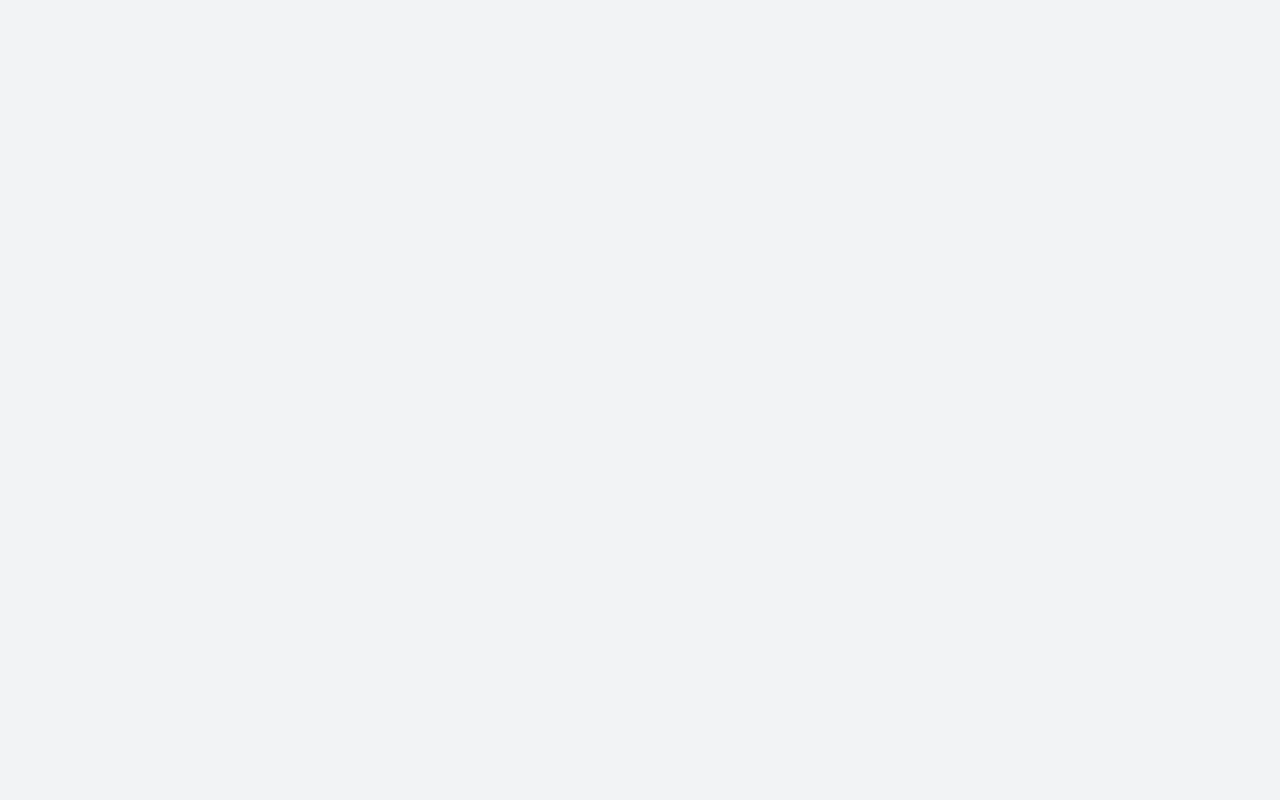
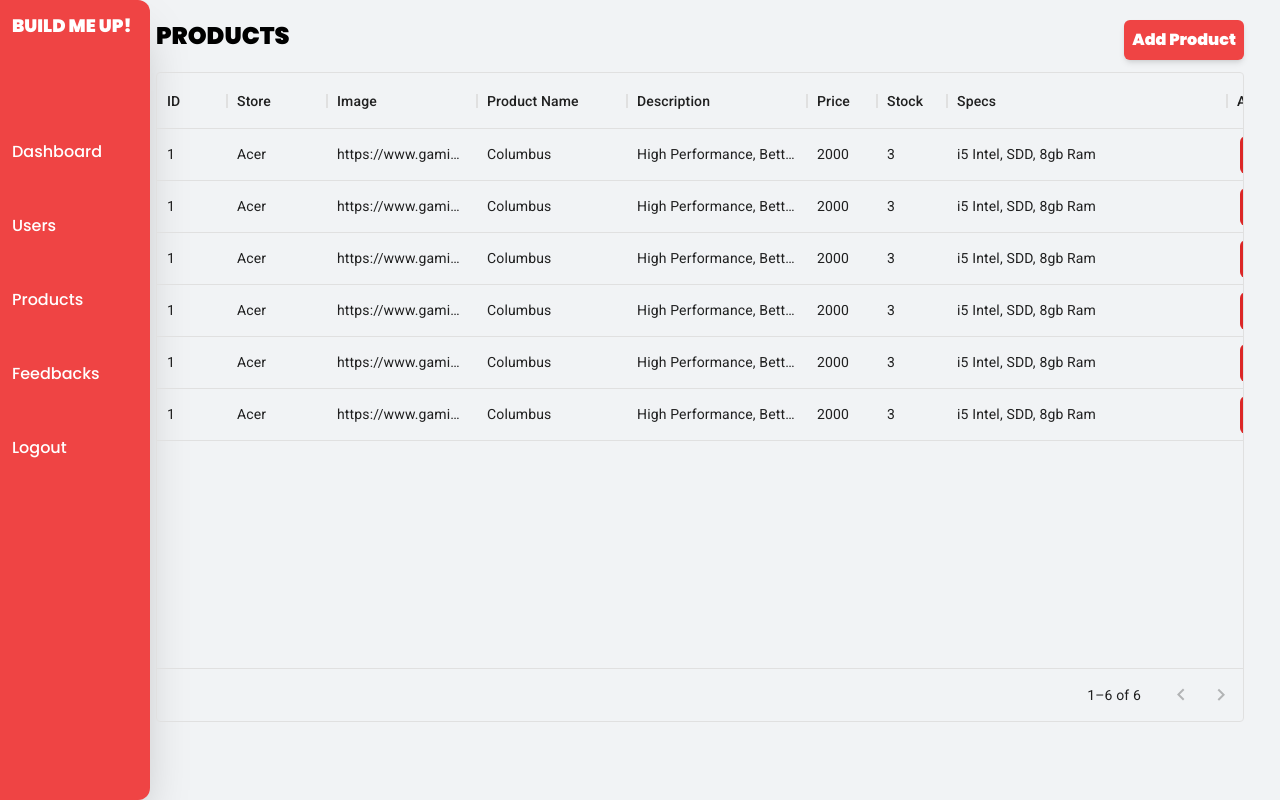
Before and after one commit to drewid25/Hackaton-BuildMeUp, a React (Create React App) app: page /productList in a window 1280 px wide. Before the commit this address had no page. Built offline with nearby package versions, Linux system fonts and the light colour scheme; a web font is replaced by a local one.

Commit message:
Admin moved to src

```diff
--- a/package.json
+++ b/package.json
@@ -4,6 +4,8 @@
   "description": "This project was bootstrapped with [Create React App](https://github.com/facebook/create-react-app).",
   "main": "postcss.config.js",
   "dependencies": {
+    "@emotion/react": "^11.10.0",
+    "@emotion/styled": "^11.10.0",
     "@headlessui/react": "^1.6.6",
     "@heroicons/react": "^1.0.6",
     "@mui/x-data-grid": "^5.15.1",
--- a/src/App.js
+++ b/src/App.js
@@ -5,6 +5,8 @@ import Checkout from "./pages/checkout/Checkout";
 import Register from "./pages/register/Register";
 import Product from "./pages/product/Product";
 import Verify from './pages/Verify';
+import Products from './admin/Products';
+import Users from './admin/Users';
 // import Admin from './admin/Admin';
 
 
@@ -19,9 +21,11 @@ function App() {
         <Route path="/product" element={<Product/>}/>
         <Route path="/checkout" element={<Checkout/>}/>
         <Route path="/verify" element={<Verify/>} />
+        <Route path="/userList" element={<Users/>} />
+        <Route path="/productList" element={<Products/>} />
         {/* <Route path='/admin' element={<Admin />} /> */}
 
-    </Routes>
+      </Routes>
     </BrowserRouter>
 
 
--- a/src/admin/Admin.jsx
+++ b/src/admin/Admin.jsx
@@ -1,9 +1,10 @@
 import React from 'react'
+import Sidebar from './Sidebar'
 
 export default function Admin() {
   return (
     <div>
-        {/* side navbar */}
+        <Sidebar/>
         {/* Content like (userlist or add product) */}
     </div>
   )
--- a/src/admin/Products.jsx
+++ b/src/admin/Products.jsx
@@ -0,0 +1,87 @@
+import React from 'react'
+import Sidebar from './Sidebar';
+import { DataGrid } from '@mui/x-data-grid';
+
+const columns = [
+    { field: 'id', headerName: 'ID', width: 70 },
+    { field: 'store', headerName: 'Store', width: 100 },
+    { field: 'image', headerName: 'Image', width: 150 },
+    { field: 'productName', headerName: 'Product Name', width: 150 },
+    { field: 'description', headerName: 'Description', width: 180 },
+    {
+      field: 'price',
+      headerName: 'Price',
+      type: Number,
+      width: 70,
+    },
+    {
+      field: 'stock',
+      headerName: 'Stock',
+      type: Number,
+      width: 70,
+    },
+    {
+      field: 'specs',
+      headerName: 'Specs',
+      width: 280,
+    },
+    {
+    field: "action",
+    headerName: "Action",
+    width: 200,
+    renderCell: () => {
+        return (
+            <div className="flex flex-row justify-evenly w-[150px] text-white">
+                <div>
+                    <button type="submit" class="group relative w-full flex justify-center py-2 px-4 border border-transparent text-sm font-medium rounded-md text-white bg-red-600 hover:bg-white hover:border-red-500 hover:text-black focus:outline-none focus:ring-2 focus:ring-offset-2 focus:ring-indigo-500">
+                    View
+                    </button>
+                </div>
+                <div>
+                    <button type="submit" class="group relative w-full flex justify-center py-2 px-4 border border-transparent text-sm font-medium rounded-md text-white bg-red-600 hover:bg-white hover:border-red-500 hover:text-black focus:outline-none focus:ring-2 focus:ring-offset-2 focus:ring-indigo-500">
+                    Delete
+                    </button>
+                </div>
+
+            </div>
+            );
+        },
+    },
+  ];
+
+  const rows = [
+    {id: 1, store: "Acer", image: "https://www.gamingscan.com/wp-content/uploads/2020/07/Best-Custom-PC-Builders.jpg", productName: "Columbus", description: "High Performance, Better Graphics", price: 2000, stock: 3, specs: "i5 Intel, SDD, 8gb Ram"},
+    {id: 1, store: "Acer", image: "https://www.gamingscan.com/wp-content/uploads/2020/07/Best-Custom-PC-Builders.jpg", productName: "Columbus", description: "High Performance, Better Graphics", price: 2000, stock: 3, specs: "i5 Intel, SDD, 8gb Ram"},
+    {id: 1, store: "Acer", image: "https://www.gamingscan.com/wp-content/uploads/2020/07/Best-Custom-PC-Builders.jpg", productName: "Columbus", description: "High Performance, Better Graphics", price: 2000, stock: 3, specs: "i5 Intel, SDD, 8gb Ram"},
+    {id: 1, store: "Acer", image: "https://www.gamingscan.com/wp-content/uploads/2020/07/Best-Custom-PC-Builders.jpg", productName: "Columbus", description: "High Performance, Better Graphics", price: 2000, stock: 3, specs: "i5 Intel, SDD, 8gb Ram"},
+    {id: 1, store: "Acer", image: "https://www.gamingscan.com/wp-content/uploads/2020/07/Best-Custom-PC-Builders.jpg", productName: "Columbus", description: "High Performance, Better Graphics", price: 2000, stock: 3, specs: "i5 Intel, SDD, 8gb Ram"},
+    {id: 1, store: "Acer", image: "https://www.gamingscan.com/wp-content/uploads/2020/07/Best-Custom-PC-Builders.jpg", productName: "Columbus", description: "High Performance, Better Graphics", price: 2000, stock: 3, specs: "i5 Intel, SDD, 8gb Ram"},
+
+
+  ];
+
+const Products = () => {
+  return (
+    <div>
+        <Sidebar/>
+        <div className='flex justify-center items-center'>
+
+            <div className='h-[650px] w-[85%] mt-[20px] ml-[120px]'>
+                <div className='flex flex-row w-[100%] justify-between'>
+                    <p className='text-center mb-[20px] text-2xl font-bold'>PRODUCTS</p>
+                    <button className='p-2 bg-red-500 h-[80%] rounded-md shadow-md text-white font-bold'>Add Product</button>
+                </div>
+                <DataGrid
+                    rows={rows}
+                    columns={columns}
+                    pageSize={10}
+                    rowsPerPageOptions={[5]}
+                    // checkboxSelection={[1]}
+                />
+            </div>
+        </div>
+    </div>
+  )
+}
+
+export default Products;
--- a/src/admin/Sidebar.jsx
+++ b/src/admin/Sidebar.jsx
@@ -0,0 +1,25 @@
+import React from 'react'
+import {Link} from 'react-router-dom'
+
+const Sidebar = () => {
+  return (
+    <div className="fixed left-0 top-0 flex flex-col h-screen w-[150px] shadow-2xl bg-red-500 p-3 text-white rounded-r-xl">
+      <div>
+        <p className='text-lg font-bold'>BUILD ME UP!</p>
+      </div>
+      <div className='flex flex-col gap-[50px] mt-[100px]'>
+        <p className='hover:font-bold hover:text-xl'>Dashboard</p>
+        <Link to={'/userList'}>
+          <p className='hover:font-bold hover:text-xl'>Users</p>
+        </Link>
+        <Link to={'/productList'}>
+          <p className='hover:font-bold hover:text-xl'>Products</p>
+        </Link>
+        <p className='hover:font-bold hover:text-xl'>Feedbacks</p>
+        <p className='hover:font-bold hover:text-xl'>Logout</p>
+      </div>
+   </div>
+  )
+}
+
+export default Sidebar;
--- a/src/admin/Users.jsx
+++ b/src/admin/Users.jsx
@@ -0,0 +1,87 @@
+import React from 'react'
+import Sidebar from './Sidebar';
+import { DataGrid } from '@mui/x-data-grid';
+
+const columns = [
+    { field: 'id', headerName: 'ID', width: 70 },
+    { field: 'username', headerName: 'Username', width: 150 },
+    { field: 'name', headerName: 'Name', width: 180 },
+    {
+      field: 'emailAddress',
+      headerName: 'Email Address',
+      type: 'email',
+      width: 250,
+    },
+    {
+      field: 'phone',
+      headerName: 'Phone Number',
+      width: 160,
+    },
+    {
+      field: 'address',
+      headerName: 'Address',
+      width: 280,
+    },
+    {
+    field: "action",
+    headerName: "Action",
+    width: 200,
+    renderCell: () => {
+        return (
+            <div className="flex flex-row justify-evenly w-[150px] text-white">
+                <div>
+                    <button type="submit" class="group relative w-full flex justify-center py-2 px-4 border border-transparent text-sm font-medium rounded-md text-white bg-red-600 hover:bg-white hover:border-red-500 hover:text-black focus:outline-none focus:ring-2 focus:ring-offset-2 focus:ring-indigo-500">
+                    View
+                    </button>
+                </div>
+                <div>
+                    <button type="submit" class="group relative w-full flex justify-center py-2 px-4 border border-transparent text-sm font-medium rounded-md text-white bg-red-600 hover:bg-white hover:border-red-500 hover:text-black focus:outline-none focus:ring-2 focus:ring-offset-2 focus:ring-indigo-500">
+                    Delete
+                    </button>
+                </div>
+
+            </div>
+            );
+        },
+    },
+  ];
+
+  const rows = [
+    { id: 1,  username: "Marvs", name: "Marvin Santillan", emailAddress: "mrvnsntlln10@gmail.com", phone: "09975730703", address: "Cavite City, Cavite"},
+    { id: 1,  username: "Marvs", name: "Marvin Santillan", emailAddress: "mrvnsntlln10@gmail.com", phone: "09975730703", address: "Cavite City, Cavite"},
+    { id: 1,  username: "Marvs", name: "Marvin Santillan", emailAddress: "mrvnsntlln10@gmail.com", phone: "09975730703", address: "Cavite City, Cavite"},
+    { id: 1,  username: "Marvs", name: "Marvin Santillan", emailAddress: "mrvnsntlln10@gmail.com", phone: "09975730703", address: "Cavite City, Cavite"},
+    { id: 1,  username: "Marvs", name: "Marvin Santillan", emailAddress: "mrvnsntlln10@gmail.com", phone: "09975730703", address: "Cavite City, Cavite"},
+    { id: 1,  username: "Marvs", name: "Marvin Santillan", emailAddress: "mrvnsntlln10@gmail.com", phone: "09975730703", address: "Cavite City, Cavite"},
+    { id: 1,  username: "Marvs", name: "Marvin Santillan", emailAddress: "mrvnsntlln10@gmail.com", phone: "09975730703", address: "Cavite City, Cavite"},
+    { id: 1,  username: "Marvs", name: "Marvin Santillan", emailAddress: "mrvnsntlln10@gmail.com", phone: "09975730703", address: "Cavite City, Cavite"},
+    { id: 1,  username: "Marvs", name: "Marvin Santillan", emailAddress: "mrvnsntlln10@gmail.com", phone: "09975730703", address: "Cavite City, Cavite"},
+    { id: 1,  username: "Marvs", name: "Marvin Santillan", emailAddress: "mrvnsntlln10@gmail.com", phone: "09975730703", address: "Cavite City, Cavite"},
+    { id: 1,  username: "Marvs", name: "Marvin Santillan", emailAddress: "mrvnsntlln10@gmail.com", phone: "09975730703", address: "Cavite City, Cavite"},
+    { id: 1,  username: "Marvs", name: "Marvin Santillan", emailAddress: "mrvnsntlln10@gmail.com", phone: "09975730703", address: "Cavite City, Cavite"},
+
+  ];
+
+const users=()=> {
+    return (
+
+        <div>
+            <Sidebar/>
+            <div className='flex justify-center items-center'>
+
+                <div className='h-[650px] w-[85%] mt-[20px] ml-[120px]'>
+                    <p className=' mb-[20px] text-2xl font-bold'>USERS</p>
+                    <DataGrid
+                        rows={rows}
+                        columns={columns}
+                        pageSize={10}
+                        rowsPerPageOptions={[5]}
+                        // checkboxSelection={[1]}
+                    />
+                </div>
+            </div>
+        </div>
+        );
+    }
+
+export default users;
```
Also changed, not shown: 2 other files (tests, documents, lock files or other folders).
